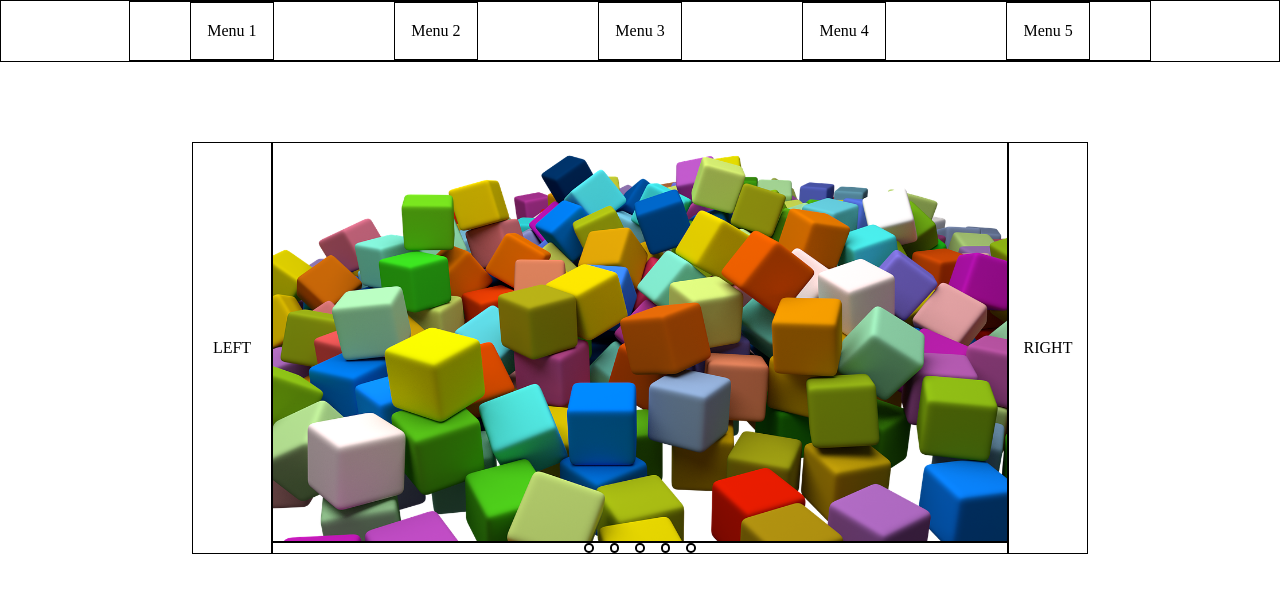
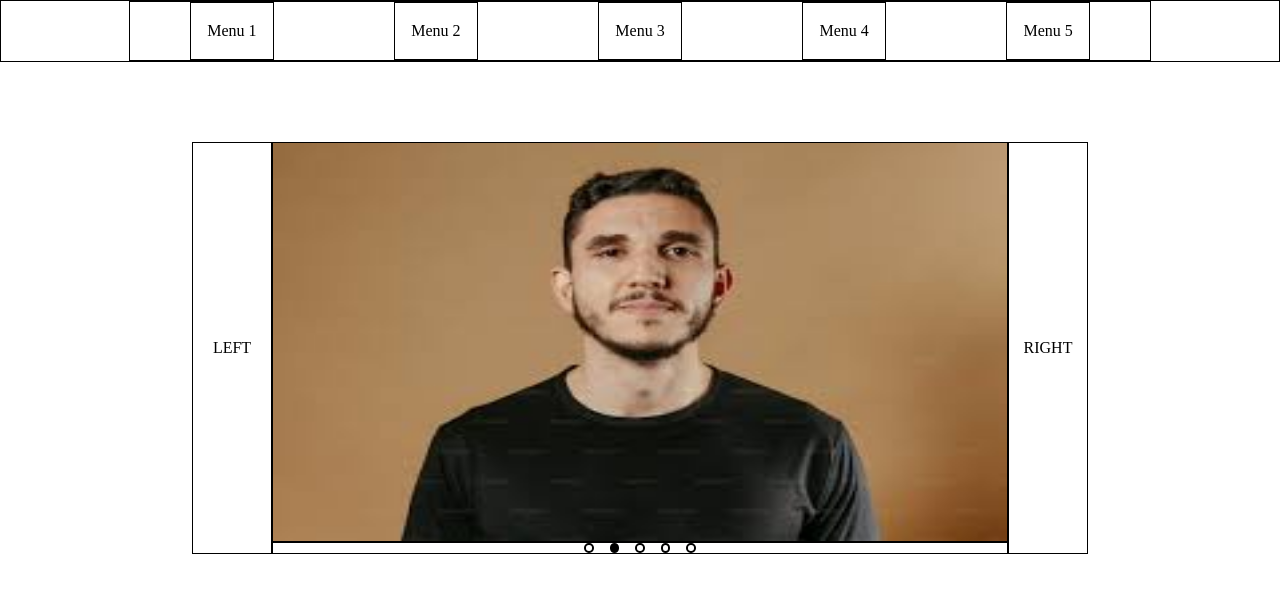
Before and after one commit to devIncogni/drop-down-and-image-carousel, a website built with webpack: page src/template.htm in a window 1280 px wide. Both pictures are taken after a click on the element 614 px from the left and 547 px from the top of the page. Shown: the top 592 px of the page. Built offline with nearby package versions, Linux system fonts and the light colour scheme.

Commit message:
wrote logic to scroll images in carousel using the dots in the bottom

```diff
--- a/src/index.js
+++ b/src/index.js
@@ -5,6 +5,9 @@ import "./styles.css";
 document.addEventListener("click", (e) => {
   const { target } = e;
   let menuContent;
+  let locatorID;
+  let activeImg = document.querySelector(".active-img");
+  let activeLocator = document.querySelector(".active-locator");
 
   switch (target.className) {
     case "drop-down":
@@ -45,6 +48,20 @@ document.addEventListener("click", (e) => {
       menuContent.classList.add("active");
       break;
 
+    case "locator":
+      activeImg.classList.remove("active-img");
+      activeLocator.classList.remove("active-locator");
+
+      locatorID = target.id.charAt(2);
+      activeImg = document.querySelector(`#i-${locatorID}`);
+      activeLocator = document.querySelector(`#l-${locatorID}`);
+
+      activeImg.classList.add("active-img");
+
+      activeLocator.classList.add("active-locator");
+
+      break;
+
     default:
       menuContent = document.querySelectorAll(".menu-content");
       menuContent.forEach((menu) => {
--- a/src/styles.css
+++ b/src/styles.css
@@ -93,12 +93,15 @@ body {
 }
 
 .image-display>img {
-    /* max-height: 100%; */
-    /* opacity: 100%; */
-    width: 100%;
-    height: 100%;
-    opacity: 0%;
+    width: 0%;
+
     pointer-events: none;
+}
+
+.active-img {
+    pointer-events: all !important;
+    width: 100% !important;
+    height: 100% !important;
 }
 
 .image-locator {
@@ -119,4 +122,8 @@ body {
     cursor: pointer;
 }
 
+.active-locator {
+    background-color: black;
+}
+
 /* #endregion Image Carousel Styling */
--- a/src/template.htm
+++ b/src/template.htm
@@ -87,14 +87,14 @@
         <div class="scroll" id="left">LEFT</div>
         <div class="canvas">
             <div class="image-display">
-                <img src="./cubes-677092_1280.png" alt="" id="i-1" class="active">
+                <img src="./cubes-677092_1280.png" alt="" id="i-1" class="active-img">
                 <img src="./images (1).jpg" alt="" id="i-2">
                 <img src="./images.jpg" alt="" id="i-3">
                 <img src="./Reddit-pixel-battle-r-place-end-date.jpg" alt="" id="i-4">
                 <img src="./Your paragraph text.png" alt="" id="i-5">
             </div>
             <div class="image-locator">
-                <div class="locator" id="l-1"></div>
+                <div class="locator active-locator" id="l-1"></div>
                 <div class="locator" id="l-2"></div>
                 <div class="locator" id="l-3"></div>
                 <div class="locator" id="l-4"></div>
```
